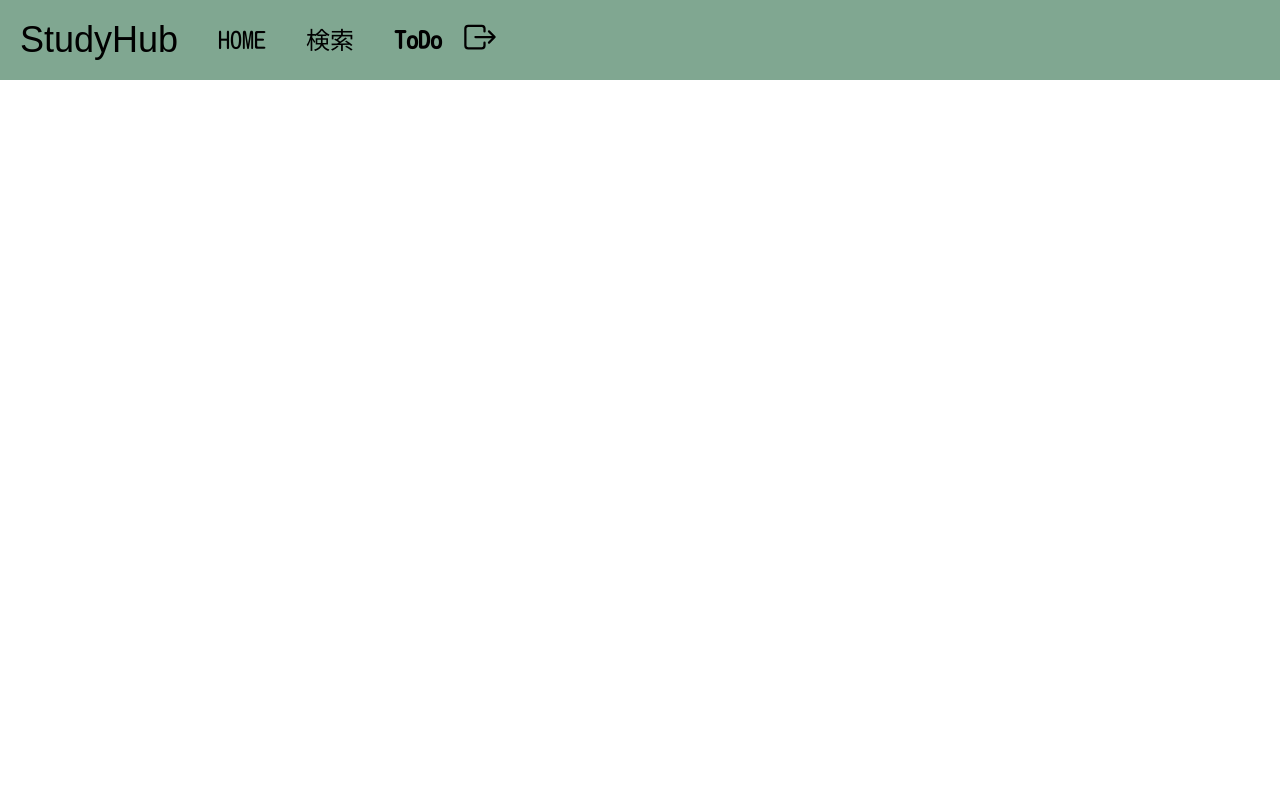
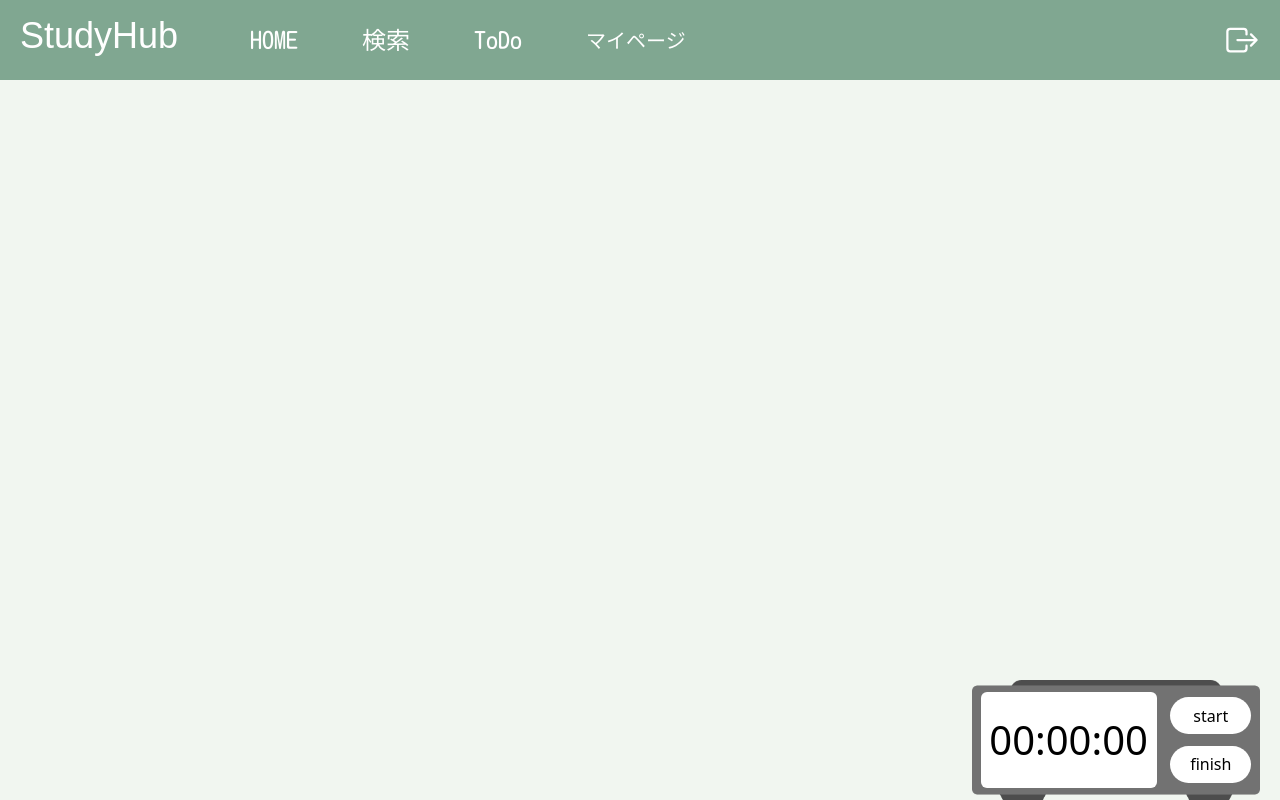
Before and after one commit to devharu-49/studyhub, a Django app: page / in a window 1280 px wide. Run offline with Django 5.2, Linux system fonts and the light colour scheme; some web fonts are replaced.

Commit message:
base.html作成

```diff
--- a/docker-compose.yml
+++ b/docker-compose.yml
@@ -15,7 +15,7 @@ services:
     build:
       context: .
     command: >
-      bash -c "./wait-for-it.sh db 3306 python manage.py migrate && exec python manage.py runserver 0.0.0.0:8000" && npm run watch
+      bash -c "./wait-for-it.sh db 3306 python manage.py migrate && exec python manage.py runserver 0.0.0.0:8000"
     volumes:
       - .:/app
     ports:
--- a/package.json
+++ b/package.json
@@ -1,5 +1,6 @@
 {
   "dependencies": {
+    "@tailwindcss/aspect-ratio": "^0.4.2",
     "tailwindcss": "^3.4.17"
   },
   "scripts": {
--- a/static/css/style.css
+++ b/static/css/style.css
@@ -592,6 +592,26 @@ video {
   position: static;
 }
 
+.absolute {
+  position: absolute;
+}
+
+.bottom-0 {
+  bottom: 0px;
+}
+
+.right-5 {
+  right: 1.25rem;
+}
+
+.ml-auto {
+  margin-left: auto;
+}
+
+.block {
+  display: block;
+}
+
 .flex {
   display: flex;
 }
@@ -600,8 +620,70 @@ video {
   height: 5rem;
 }
 
+.h-\[80\%\] {
+  height: 80%;
+}
+
+.h-full {
+  height: 100%;
+}
+
+.w-\[20\%\] {
+  width: 20%;
+}
+
+.w-\[30\%\] {
+  width: 30%;
+}
+
+.w-\[65\%\] {
+  width: 65%;
+}
+
+.w-full {
+  width: 100%;
+}
+
+.min-w-72 {
+  min-width: 18rem;
+}
+
+.max-w-fit {
+  max-width: -moz-fit-content;
+  max-width: fit-content;
+}
+
+.flex-col {
+  flex-direction: column;
+}
+
 .items-center {
   align-items: center;
+}
+
+.justify-center {
+  justify-content: center;
+}
+
+.justify-between {
+  justify-content: space-between;
+}
+
+.gap-3 {
+  gap: 0.75rem;
+}
+
+.rounded-full {
+  border-radius: 9999px;
+}
+
+.rounded-md {
+  border-radius: 0.375rem;
+}
+
+.bg-baseColor {
+  --tw-bg-opacity: 1;
+  background-color: rgb(241 246 240 / var(--tw-bg-opacity, 1));
 }
 
 .bg-menuColor {
@@ -609,8 +691,44 @@ video {
   background-color: rgb(128 167 145 / var(--tw-bg-opacity, 1));
 }
 
+.bg-white {
+  --tw-bg-opacity: 1;
+  background-color: rgb(255 255 255 / var(--tw-bg-opacity, 1));
+}
+
 .p-5 {
   padding: 1.25rem;
+}
+
+.px-8 {
+  padding-left: 2rem;
+  padding-right: 2rem;
+}
+
+.px-\[3\%\] {
+  padding-left: 3%;
+  padding-right: 3%;
+}
+
+.py-\[2\%\] {
+  padding-top: 2%;
+  padding-bottom: 2%;
+}
+
+.pb-2 {
+  padding-bottom: 0.5rem;
+}
+
+.pl-3 {
+  padding-left: 0.75rem;
+}
+
+.pl-5 {
+  padding-left: 1.25rem;
+}
+
+.pr-10 {
+  padding-right: 2.5rem;
 }
 
 .font-kosugiMaru {
@@ -631,6 +749,25 @@ video {
   line-height: 2.5rem;
 }
 
-.font-bold {
-  font-weight: 700;
+.text-\[250\%\] {
+  font-size: 250%;
 }
+
+.text-xl {
+  font-size: 1.25rem;
+  line-height: 1.75rem;
+}
+
+.font-medium {
+  font-weight: 500;
+}
+
+.text-white {
+  --tw-text-opacity: 1;
+  color: rgb(255 255 255 / var(--tw-text-opacity, 1));
+}
+
+.hover\:bg-activeMenuColor:hover {
+  --tw-bg-opacity: 1;
+  background-color: rgb(159 199 170 / var(--tw-bg-opacity, 1));
+}
--- a/templates/base.html
+++ b/templates/base.html
@@ -6,7 +6,7 @@
     <meta charset="UTF-8" />
     <meta name="viewport" content="width=device-width, initial-scale=1.0" />
 
-    <title>Document</title>
+    <title>StudyHub</title>
 
     <link href="{% static 'css/style.css' %}" rel="stylesheet" />
 
@@ -16,17 +16,43 @@
     <!-- 追記 -->
   </head>
 
-      <body>
-          <nav class="h-20 bg-menuColor flex items-center">
-            <a href="" class="text-4xl font-rampartOne p-5">StudyHub</a>
-            <ul class="flex">
-              <li><a href="" class="text-2xl font-kosugiMaru p-5">HOME</a></li>
-              <li><a href="" class="text-2xl font-kosugiMaru p-5">検索</a></li>
-              <li><a href="" class="text-2xl font-bold font-kosugiMaru p-5">ToDo</a></li>
+  <body class="bg-baseColor">
+      <nav id="menubar" class="h-20 bg-menuColor flex items-center">
+        <a href="#" class="text-4xl text-white font-rampartOne pb-2 pr-10 pl-5">StudyHub</a>
+        <ul class="flex items-center h-full">
+          <li class="h-full flex items-center justify-center hover:bg-activeMenuColor">
+            <a href="#" class="text-2xl text-white font-kosugiMaru px-8">HOME</a>
+          </li>
+          <li class="h-full flex items-center justify-center hover:bg-activeMenuColor">
+            <a href="#" class="text-2xl text-white font-kosugiMaru px-8 hover:bg-activeMenuColor">検索</a>
+          </li>
+          <li class="h-full flex items-center justify-center hover:bg-activeMenuColor">
+            <a href="#" class="text-2xl text-white font-kosugiMaru px-8 hover:bg-activeMenuColor">ToDo</a>
+          </li>
+          <li>
+            <p class="text-xl font-medium text-white font-kosugiMaru px-8 ">マイページ</p>
+          </li>
         </ul>
-            <a href="" class><ion-icon name="exit-outline" class="text-4xl"></ion-icon></a>
+        <a href="#" class="h-full flex items-center justify-center text-4xl text-white ml-auto p-5 hover:bg-activeMenuColor">
+          <ion-icon name="exit-outline" class="text-4xl pl-3"></ion-icon>
+        </a>
       </nav>
-          <div id="container"></div>
+
+      {% block body %}
+      {% endblock body %}
+
+      <div id="timer" class="absolute flex bottom-0 right-5 w-[20%] max-w-fit min-w-72 items-center">
+        <img src="{% static 'images/timer.png' %}" alt="タイマー画像" class="">
+        <div class="absolute flex w-full h-[80%] items-center justify-between px-[3%]">
+          <div class="flex items-center justify-center w-[65%] h-full rounded-md bg-white">
+            <p class="text-[250%] font-medium">00:00:00</p>
+          </div>
+          <div class="flex flex-col w-[30%] h-full justify-between gap-3 py-[2%]">
+            <a href="#" class="flex items-center justify-center w-full h-full rounded-full bg-white">start</a>
+            <a href="#" class="flex items-center justify-center w-full h-full rounded-full bg-white">finish</a>
+          </div>
+        </div>
+      </div>
 
       <script
           type="module"
```
Also changed, not shown: tailwind.config.js (+16 -2 lines), package-lock.json, static/images/timer.png (added), 1 other file. Lines whose indentation alone changed are shown as unchanged.
